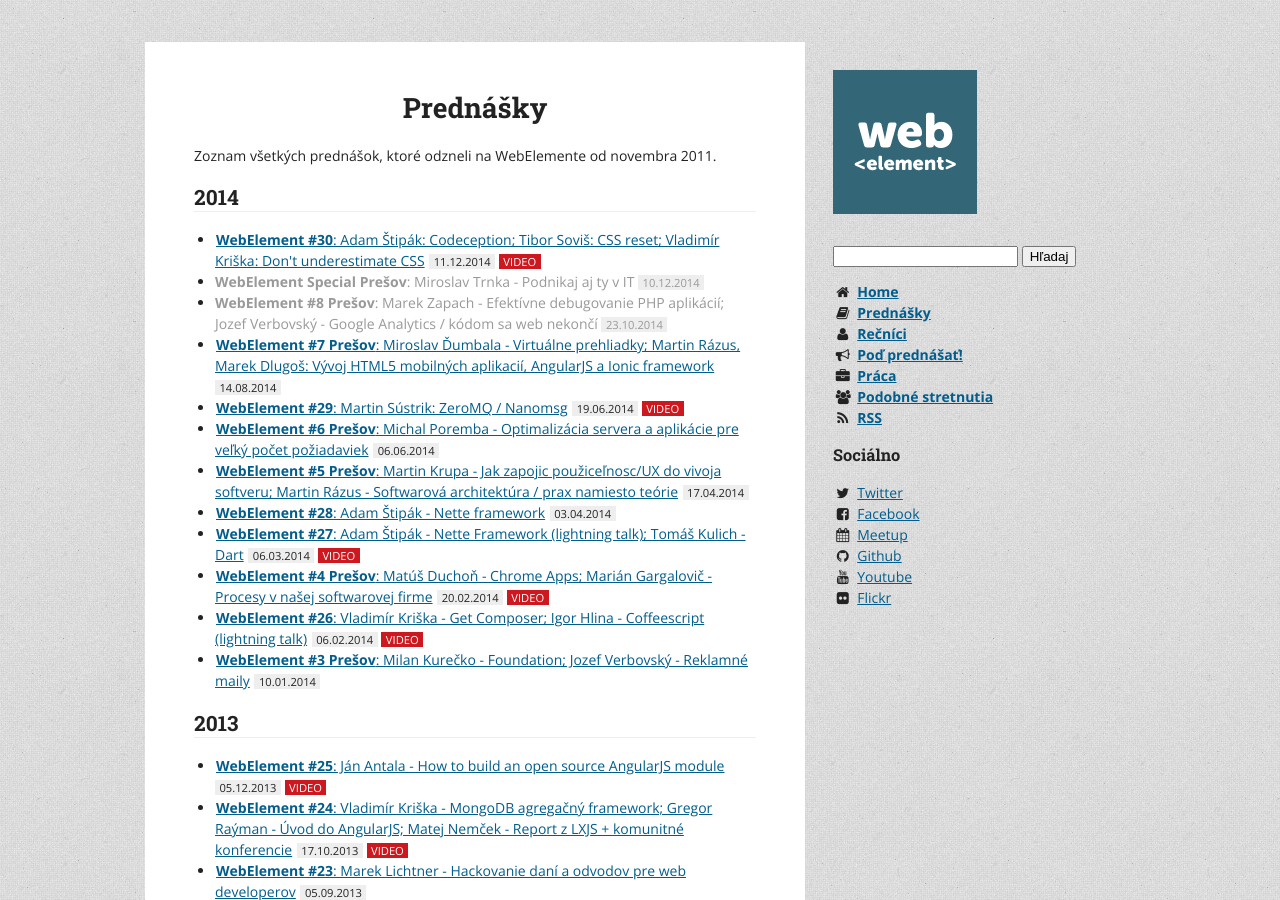
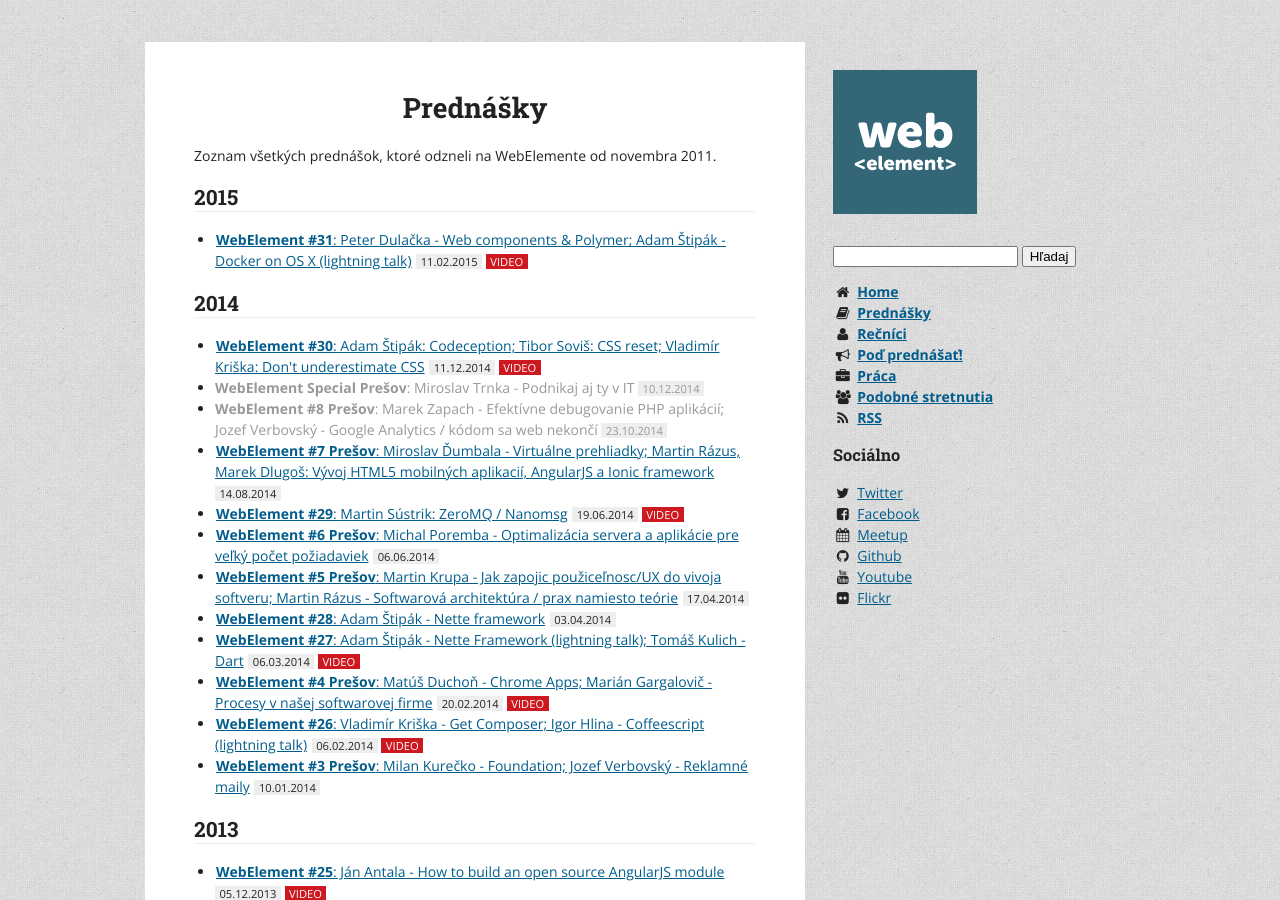
Before and after one commit to ujovlado/webelement-sk, a Jekyll site: the page built from event.md, in a window 1280 px wide and 900 px high. Built offline with Jekyll 4.4.1, drawn with Linux system fonts in a browser that asks for light colours.

Commit message:
Added slides and videos from WebElement #31

```diff
--- a/_data/speakers.yml
+++ b/_data/speakers.yml
@@ -4,6 +4,7 @@
   about: "I like computers and opensource code. PHP developer at @sygicOfficial."
   image: /images/speakers/new_POPE-6PRpCNdY_normal.jpeg
   events:
+    - 2015-02-11-webelement-31
     - 2014-12-11-webelement-30
     - 2014-04-03-webelement-28
     - 2014-03-06-webelement-27
@@ -204,6 +205,7 @@
 cinemaniac"
   image: /images/speakers/rootpd-scr_normal.png
   events:
+    - 2015-02-11-webelement-31
     - 2013-03-14-webelement-17-ba-peter-dulacka-igor-hlina
 
 - name: Peter Šimún
--- /dev/null
+++ b/_posts/2015-02-11-webelement-31.md
@@ -0,0 +1,26 @@
+---
+title: "WebElement #31: Peter Dulačka - Web components & Polymer; Adam Štipák - Docker on OS X (lightning talk)"
+layout: event
+hasVideo: true
+facebookId: 316548898543765
+meetupId: 220259221
+---
+
+## Peter Dulačka - Web components &amp; Polymer
+
+Že &lt;paper-button&gt;, &lt;map&gt; alebo &lt;pikachu&gt; tagy vám v HTML nič nehovoria? Nevadí.
+HTML5 posuva vývoj znovupoužiteľnosti na frontende ďalej. Dáva nám možnosť preskočiť
+využívanie JS knižníc pridávajúcich správanie, a priamo použiť už vopred vytvorené
+a zapuzdrené elementy pracujúce vo vlastnom sandboxe. Bez konfliktov. Jednoducho.
+
+{% include youtube.html id="Om1Jf3CaHB0" %}
+
+## Adam Štipák - Docker on OS X (lightning talk)
+
+Ako sa popasovať s Dockerom na OS X pomocou SSHFS.
+
+{% include youtube.html id="xVlzZuSCxZs" %}
+
+<div class="text-center">
+  <a href="//www.slideshare.net/AdamStipak/how-to-run-docker-on-osx">Prezentácia na Slideshare</a>
+</div>
```
